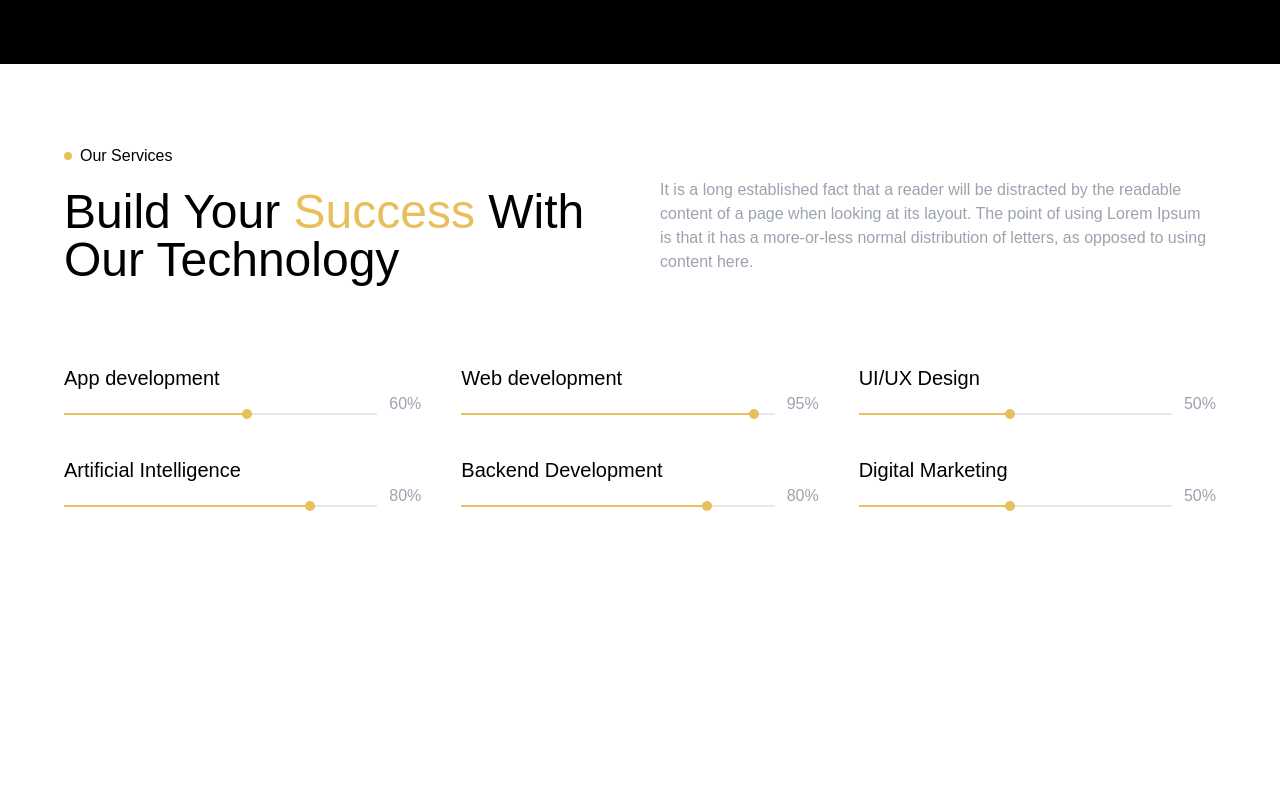
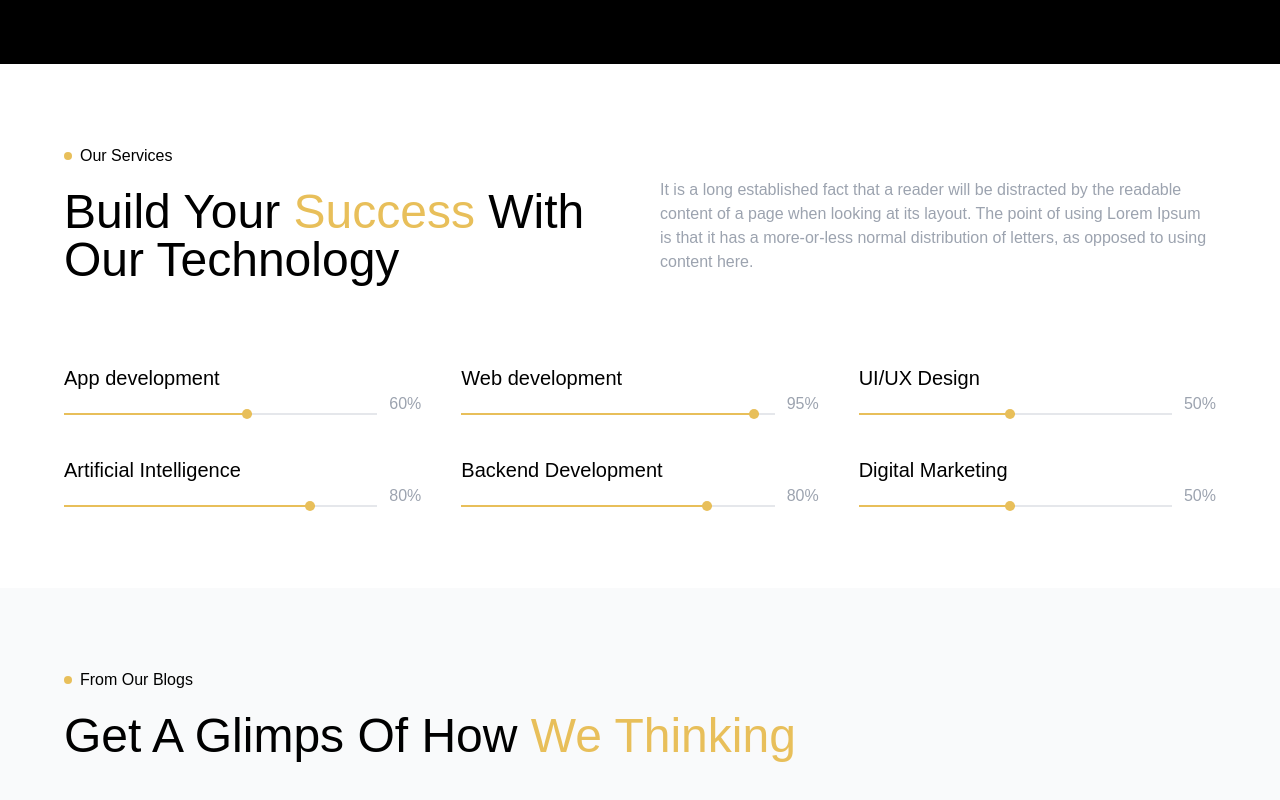
Before and after one commit to joeCodes05/coded-frontend, a React (Create React App) app: page / in a window 1280 px wide. Shown: the part 1575-2375 px from the top of the page. Before the commit the page ends 2163 px from the top, so only its background shows below. Built offline with nearby package versions, Linux system fonts and the light colour scheme.

Commit message:
blog component

```diff
--- /dev/null
+++ b/src/data/blog_data.ts
@@ -0,0 +1,35 @@
+import { BlogObjectStructure } from "../types/object_types";
+import PostImageOne from "../assets/images/post_img_1.jpg";
+import PostImageTwo from "../assets/images/post_img_2.jpg";
+import PostImageThree from "../assets/images/post_img_3.jpg";
+
+export const blogPostData: BlogObjectStructure[] = [
+  {
+    title: "Easy & most powerful server platform",
+    content:
+      "Lorem ipsum dolor sit amet, consectetur adipiscing elit, sed do eiusmod tempor incididunt ut labore et dolore magna aliqua.",
+    postCategory: "Technology",
+    postAuthor: "John Doe",
+    postImage: PostImageOne,
+    postDate: "2021-01-01",
+  },
+
+  {
+    title: "Becoming a software developer in 2024?",
+    content:
+      "Lorem ipsum dolor sit amet, consectetur adipiscing elit, sed do eiusmod tempor incididunt ut labore et dolore magna aliqua.",
+    postCategory: "Technology",
+    postAuthor: "Nathaniel Joseph",
+    postImage: PostImageTwo,
+    postDate: "2021-01-01",
+  },
+  {
+    title: "Best and fast ways to travel today!",
+    content:
+      "Lorem ipsum dolor sit amet, consectetur adipiscing elit, sed do eiusmod tempor incididunt ut labore et dolore magna aliqua.",
+    postCategory: "Travel",
+    postAuthor: "John Ojo",
+    postImage: PostImageThree,
+    postDate: "2021-01-01",
+  },
+];
--- /dev/null
+++ b/src/pages/home/components/blog.tsx
@@ -0,0 +1,36 @@
+import React from "react";
+import BlogSwiperUtil from "../../../utils/blogSwiper";
+
+const BlogComponent: React.FC = () => {
+  return (
+    <>
+      <section className="bg-gray-50 w-full py-20 font-poppins">
+        <div className="max-w-6xl w-full mx-auto xl:px-0 md:px-6 px-3 text-black">
+          <h5
+            data-aos="fade-right"
+            ata-aos-easing="ease-in"
+            data-aos-duration="1000"
+            className="relative ml-4 text-base capitalize after:absolute after:-left-4 after:rounded-full after:top-[50%] after:-translate-y-[50%] after:h-[8px] after:w-[8px] after:bg-primary"
+          >
+            From our blogs
+          </h5>
+          <h1
+            data-aos="fade-right"
+            ata-aos-easing="ease-in"
+            data-aos-duration="1000"
+            className="xl:text-5xl lg:text-4xl md:text-3xl text-2xl font-normal capitalize md:mt-5 mt-3"
+          >
+            Get a glimps of how{" "}
+            <span className="text-primary">we thinking</span>
+          </h1>
+
+          <div className="mt-14">
+            <BlogSwiperUtil />
+          </div>
+        </div>
+      </section>
+    </>
+  );
+};
+
+export default BlogComponent;
--- a/src/pages/home/home.tsx
+++ b/src/pages/home/home.tsx
@@ -1,6 +1,7 @@
 import Hero from "./components/hero";
 import CollaborationComponent from "./components/collaboration";
 import ServiceComponent from "./components/services";
+import BlogComponent from "./components/blog";
 
 const Home: React.FC = () => {
   return (
@@ -8,6 +9,7 @@ const Home: React.FC = () => {
       <Hero />
       <CollaborationComponent />
       <ServiceComponent />
+      <BlogComponent />
     </>
   );
 };
```
